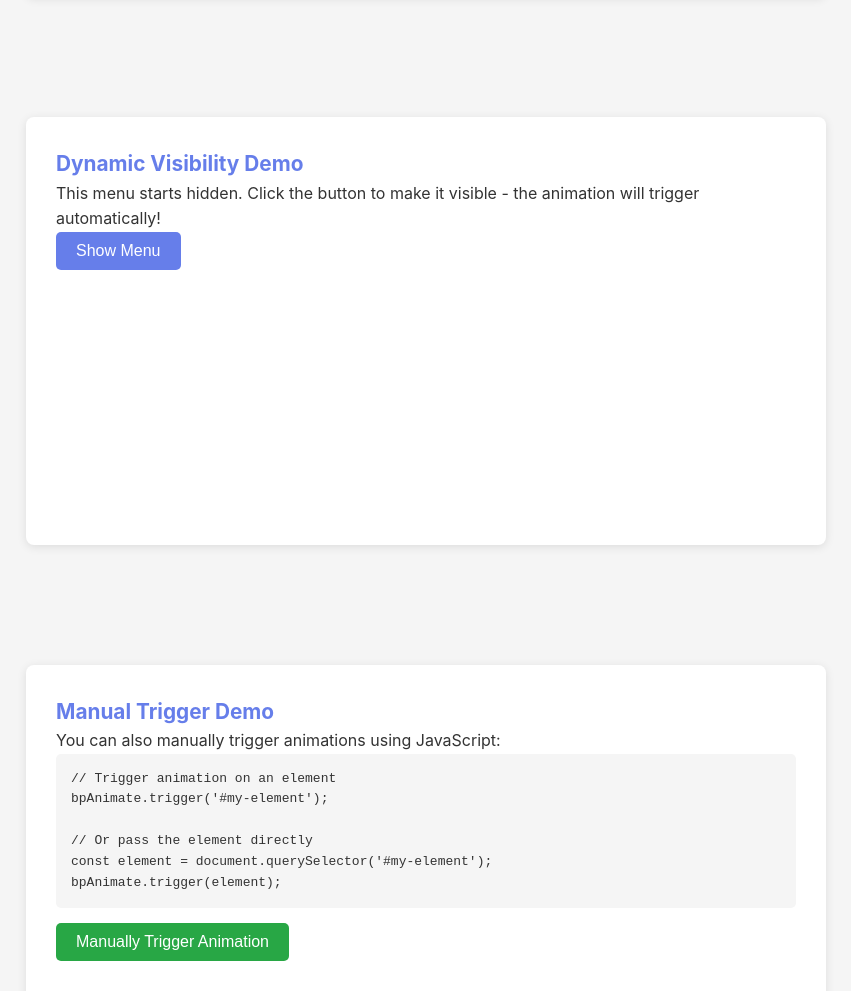
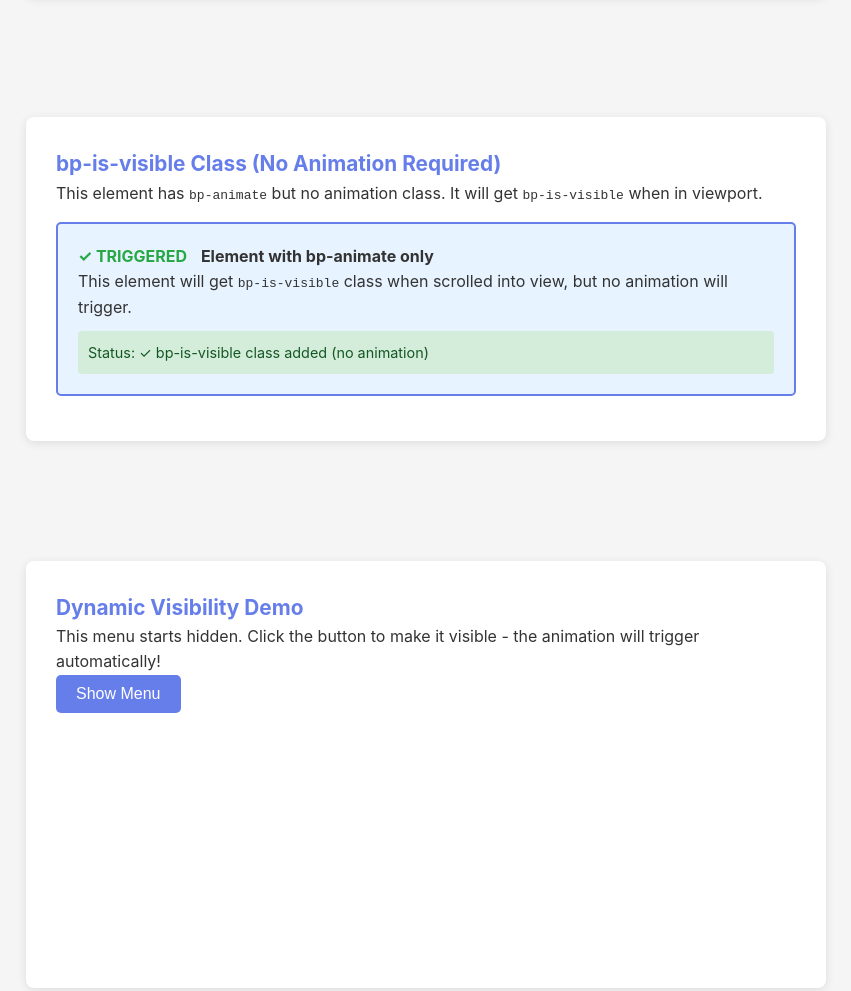
Before and after one commit to braudypedrosa/bp-animate, a website: page docs/visibility-test.html in a window 1280 px wide. Shown: the part 622-1613 px from the top of the page, without its empty margins (214-1065 px from the left). Drawn offline with Linux system fonts and the light colour scheme; files that its build step writes are made by us from their sources.

Commit message:
Feature: Add bp-is-visible class for visibility detection without animations
- Added bp-is-visible class that works independently of animation classes
- Elements with only bp-animate class now get visibility detection
- Updated version to 1.2.0
- Updated documentation and demo examples

```diff
--- a/docs/visibility-test.html
+++ b/docs/visibility-test.html
@@ -153,6 +153,19 @@
 
         <div class="spacer"></div>
 
+        <!-- bp-is-visible demo -->
+        <div class="test-section">
+            <h2>bp-is-visible Class (No Animation Required)</h2>
+            <p>This element has <code>bp-animate</code> but no animation class. It will get <code>bp-is-visible</code> when in viewport.</p>
+            <div class="bp-animate test-item" id="visible-only" style="background: #e7f3ff; border-color: #667eea;">
+                <strong>Element with bp-animate only</strong>
+                <p>This element will get <code>bp-is-visible</code> class when scrolled into view, but no animation will trigger.</p>
+                <div class="status" id="status-visible">Waiting...</div>
+            </div>
+        </div>
+
+        <div class="spacer"></div>
+
         <!-- Dynamic visibility demo -->
         <div class="test-section">
             <h2>Dynamic Visibility Demo</h2>
@@ -190,6 +203,19 @@ bpAnimate.trigger(element);</code></pre>
 
         <div class="spacer"></div>
 
+        <!-- bp-is-visible demo -->
+        <div class="test-section">
+            <h2>bp-is-visible Class (No Animation Required)</h2>
+            <p>This element has <code>bp-animate</code> but no animation class. It will get <code>bp-is-visible</code> when in viewport.</p>
+            <div class="bp-animate test-item" id="visible-only" style="background: #e7f3ff; border-color: #667eea;">
+                <strong>Element with bp-animate only</strong>
+                <p>This element will get <code>bp-is-visible</code> class when scrolled into view, but no animation will trigger.</p>
+                <div class="status" id="status-visible">Waiting...</div>
+            </div>
+        </div>
+
+        <div class="spacer"></div>
+
         <!-- Summary -->
         <div class="test-section">
             <h2>Test Results</h2>
@@ -197,6 +223,7 @@ bpAnimate.trigger(element);</code></pre>
                 <p><strong>Fixed Menu:</strong> Should NOT trigger (it's hidden with opacity: 0)</p>
                 <p><strong>Scrollable Element:</strong> Should trigger when scrolled into view</p>
                 <p><strong>Dynamic Menu:</strong> Will trigger when made visible via class/CSS change</p>
+                <p><strong>bp-is-visible:</strong> Gets visibility class without animation</p>
                 <p style="margin-top: 20px; color: #666;">Check the status indicators above to see if elements triggered.</p>
             </div>
         </div>
@@ -280,6 +307,37 @@ bpAnimate.trigger(element);</code></pre>
                 };
 
                 setInterval(checkScrollable, 500);
+            }
+
+            // Monitor bp-is-visible element
+            const visibleOnly = document.getElementById('visible-only');
+            const visibleStatus = document.getElementById('status-visible');
+
+            if (visibleOnly && visibleStatus) {
+                let checkTimeout;
+                const checkVisible = function() {
+                    clearTimeout(checkTimeout);
+                    checkTimeout = setTimeout(function() {
+                        const isVisible = visibleOnly.classList.contains('bp-is-visible');
+                        const isAnimating = visibleOnly.classList.contains('bp-is-animating');
+
+                        if (isVisible) {
+                            visibleOnly.classList.add('triggered');
+                            visibleStatus.textContent = 'Status: ✓ bp-is-visible class added (no animation)';
+                            visibleStatus.className = 'status visible';
+                        } else {
+                            visibleStatus.textContent = 'Status: Waiting for element to enter viewport...';
+                            visibleStatus.className = 'status';
+                        }
+
+                        if (isAnimating) {
+                            visibleStatus.textContent = 'Status: ✗ ERROR - bp-is-animating should NOT be added (no animation class)';
+                            visibleStatus.className = 'status hidden';
+                        }
+                    }, 100);
+                };
+
+                setInterval(checkVisible, 500);
             }
 
             // Dynamic visibility demo
--- a/package.json
+++ b/package.json
@@ -1,6 +1,6 @@
 {
   "name": "bp-animate",
-  "version": "1.1.1",
+  "version": "1.2.0",
   "description": "A lightweight, vanilla JavaScript animation library that triggers animations when elements come into view",
   "main": "dist/bp-animate.js",
   "style": "dist/bp-animate.css",
--- a/src/js/bp-animate.js
+++ b/src/js/bp-animate.js
@@ -6,7 +6,7 @@
  * but triggers the "bp-is-animating" class when elements enter the viewport.
  * When the animation completes, it adds the "bp-is-done-animating" class.
  *
- * @version 1.1.1
+ * @version 1.2.0
  */
 
 (function() {
@@ -299,6 +299,15 @@
                         return; // Skip this element, it's not actually visible
                     }
 
+                    // Always add bp-is-visible class when element is in viewport and visible
+                    // This works for elements with or without animation classes
+                    element.classList.add('bp-is-visible');
+
+                    // Check if element has an animation class
+                    // Only trigger animation if element has a valid animation class
+                    const hasAnimationClass = getKeyframeName(element) !== null;
+
+                    if (hasAnimationClass) {
                         // Get animation attributes (duration, delay, easing)
                         // Returns null if no custom attributes are provided
                         const attributes = getAnimationAttributes(element);
@@ -323,9 +332,13 @@
                             // Unobserve the element to prevent re-triggering
                             observer.unobserve(element);
                         }
+                    }
                 } else {
                     const element = entry.target;
+                    // Remove animation classes when element leaves viewport
                     element.classList.remove('bp-is-animating');
+                    // Remove visible class when element leaves viewport
+                    element.classList.remove('bp-is-visible');
                     // Clear inline animation style when element leaves view
                     // This allows CSS defaults to work if element re-enters without custom attributes
                     element.style.animation = '';
@@ -368,6 +381,13 @@
             return false;
         }
 
+        // Always add bp-is-visible class
+        element.classList.add('bp-is-visible');
+
+        // Check if element has an animation class
+        const hasAnimationClass = getKeyframeName(element) !== null;
+
+        if (hasAnimationClass) {
             // Get animation attributes
             const attributes = getAnimationAttributes(element);
 
@@ -384,6 +404,7 @@
 
             // Set up listeners to detect when animation completes
             handleAnimationComplete(element);
+        }
 
         return true;
     }
@@ -436,6 +457,10 @@
                                                     rect.right > 0;
 
                                 if (isInViewport) {
+                                    // Always add bp-is-visible class
+                                    element.classList.add('bp-is-visible');
+
+                                    // Trigger animation if element has animation class
                                     triggerAnimation(element);
                                 }
                             }
--- a/src/scss/bp-animate.scss
+++ b/src/scss/bp-animate.scss
@@ -4,7 +4,7 @@
  * All animation keyframes and animation classes for the BP Animate library.
  * This file contains the core animation definitions that work with bp-animate.js
  *
- * @version 1.1.1
+ * @version 1.2.0
  */
 
 
```
Also changed, not shown: CHANGELOG.md, README.md, dist/bp-animate.css, dist/bp-animate.js. Lines whose indentation alone changed are shown as unchanged.
